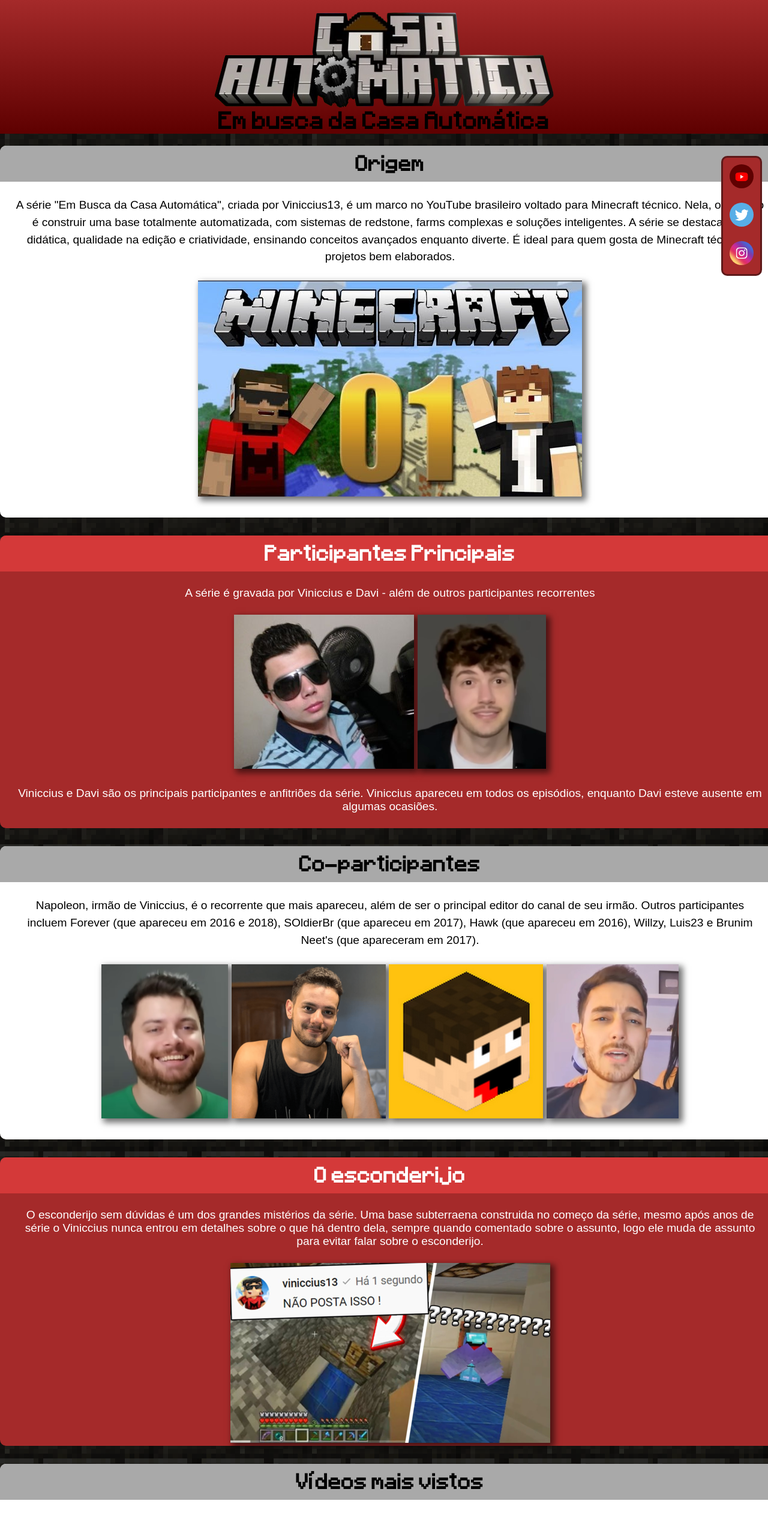
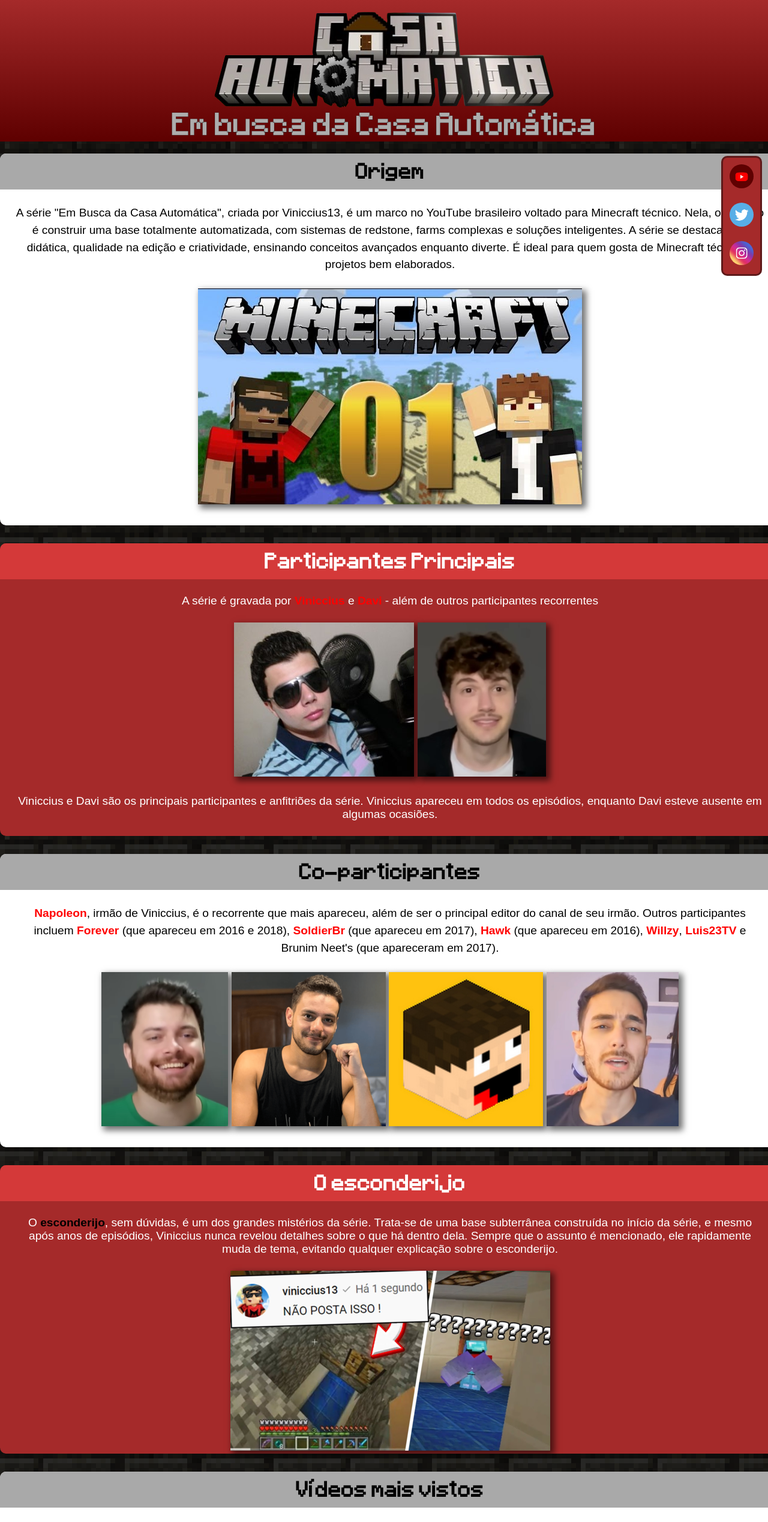
Before and after one commit to MuriloPira/vncss, a plain HTML site: page index.html in a window 1280 px wide. Shown: the top 2538 px of the page at 60% size. Drawn offline with Linux system fonts and the light colour scheme.

Commit message:
adicionando links e pequenos ajustes

```diff
--- a/css/style.css
+++ b/css/style.css
@@ -16,6 +16,34 @@ h1 {
     margin: auto;
 }
 
+a {
+    text-decoration: none;
+    color: rgb(255, 0, 0);
+    font-weight: bolder;
+}
+
+a:hover {
+    color: rgb(150, 0, 0);
+    transform: translate(-3px, -3px);
+    text-decoration: solid;
+    transition: transform 0.5s;
+    text-decoration: underline;
+}
+
+a#ared {
+    text-decoration: none;
+    color: rgb(0, 0, 0);
+    font-weight: bolder;
+}
+
+a#ared:hover {
+    color: rgb(41, 41, 41);
+    transform: translate(-3px, -3px);
+    text-decoration: solid;
+    transition: transform 0.5s;
+    text-decoration: underline;
+}
+
 body {
     background: rgba(0, 0, 0, 0.8) url(../imagens/brick.png);
     background-blend-mode: darken; /* Vi no yt: https://www.youtube.com/watch?v=RCvh0pmow_A */
@@ -30,6 +58,9 @@ header {
 
 header h1 {
     text-align: center;
+    color: rgb(173, 173, 173);
+    -webkit-text-stroke: 0.3px black; /* Vi na internet */
+    font-size: 41px;
 }
 
 header img {
--- a/index.html
+++ b/index.html
@@ -30,14 +30,14 @@
 
         <section id="vermelho">
             <h1>Participantes Principais</h1>
-            <p>A série é gravada por Viniccius e Davi - além de outros participantes recorrentes</p>
+            <p>A série é gravada por <a href="https://www.youtube.com/@viniccius13/videos" target="_blank">Viniccius</a> e <a href="https://www.youtube.com/@HDDaviGamer/videos" target="_blank">Davi</a> - além de outros participantes recorrentes</p>
             <img src="imagens/VINICCIUS13.png" alt="">
             <img src="imagens/Davi_2022.png" alt="">
             <p>Viniccius e Davi são os principais participantes e anfitriões da série. Viniccius apareceu em todos os episódios, enquanto Davi esteve ausente em algumas ocasiões.</p>
         </section>
         <section id="branco">
             <h1>Co-participantes</h1>
-            <p>Napoleon, irmão de Viniccius, é o recorrente que mais apareceu, além de ser o principal editor do canal de seu irmão. Outros participantes incluem Forever (que apareceu em 2016 e 2018), SOldierBr (que apareceu em 2017), Hawk (que apareceu em 2016), Willzy, Luis23 e Brunim Neet's (que apareceram em 2017).</p>
+            <p><a href="https://www.youtube.com/@Napoleon13/videos" target="_blank">Napoleon</a>, irmão de Viniccius, é o recorrente que mais apareceu, além de ser o principal editor do canal de seu irmão. Outros participantes incluem <a href="https://www.youtube.com/@ForeverPlayer/videos" target="_blank">Forever</a> (que apareceu em 2016 e 2018), <a href="https://www.youtube.com/@S0ldierBr/videos" target="_blank">SoldierBr</a> (que apareceu em 2017), <a href="https://www.youtube.com/@HawkGameplays/videos" target="_blank">Hawk</a> (que apareceu em 2016), <a href="https://www.youtube.com/@Willzy_/videos" target="_blank">Willzy</a>, <a href="https://www.youtube.com/@Luis23TV" target="_blank">Luis23TV</a> e Brunim Neet's (que apareceram em 2017).</p>
 
             <img src="imagens/Napoleon_2024.png" alt="Napoleon_2024">
             <img src="imagens/Forever.png" alt="Forever">
@@ -47,7 +47,7 @@
         </section>
         <section id="vermelho">
             <h1>O esconderijo</h1>
-            <p>O esconderijo sem dúvidas é um dos grandes mistérios da série. Uma base subterraena construida no começo da série, mesmo após anos de série o Viniccius nunca entrou em detalhes sobre o que há dentro dela, sempre quando comentado sobre o assunto, logo ele muda de assunto para evitar falar sobre o esconderijo.</p>
+            <p>O <a href="https://www.youtube.com/shorts/cJdYsLks-S8?feature=share" target="_blank" id="ared">esconderijo</a>, sem dúvidas, é um dos grandes mistérios da série. Trata-se de uma base subterrânea construída no início da série, e mesmo após anos de episódios, Viniccius nunca revelou detalhes sobre o que há dentro dela. Sempre que o assunto é mencionado, ele rapidamente muda de tema, evitando qualquer explicação sobre o esconderijo.</p>
             <img src="imagens/esconderijo2.png" alt="O esconderijo">
         </section>
 
```
